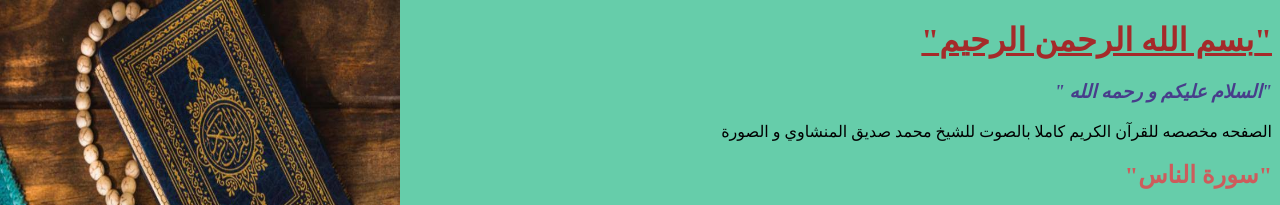
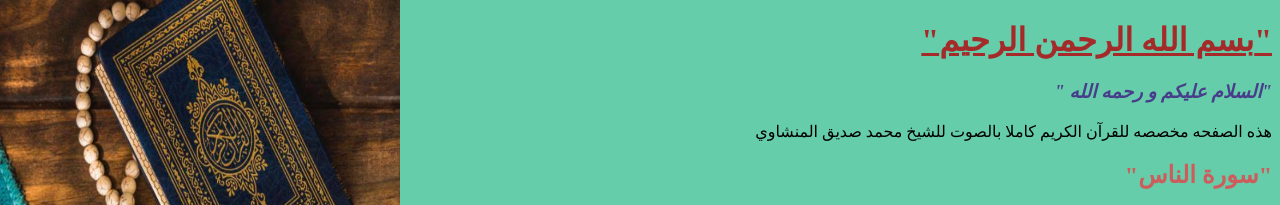
Before and after one commit to SalmHossam/-, a plain HTML site: page index.html in a window 1280 px wide. Shown: the top 205 px of the page. Drawn offline with Linux system fonts and the light colour scheme.

Commit message:
Update index.html

```diff
--- a/index.html
+++ b/index.html
@@ -16,8 +16,9 @@
 
         <h1 style="color: brown;"><u>"بسم الله الرحمن الرحيم"</u></h1>
         <h3 style="color: darkslateblue;"><i>" السلام عليكم و رحمه الله"</i></h3>
-        <p>الصفحه مخصصه للقرآن الكريم كاملا
-            بالصوت للشيخ محمد صديق المنشاوي و الصورة
+        <p>هذه الصفحه مخصصه
+            للقرآن الكريم  كاملا بالصوت
+         للشيخ محمد صديق المنشاوي
 
         </p>
 
```
